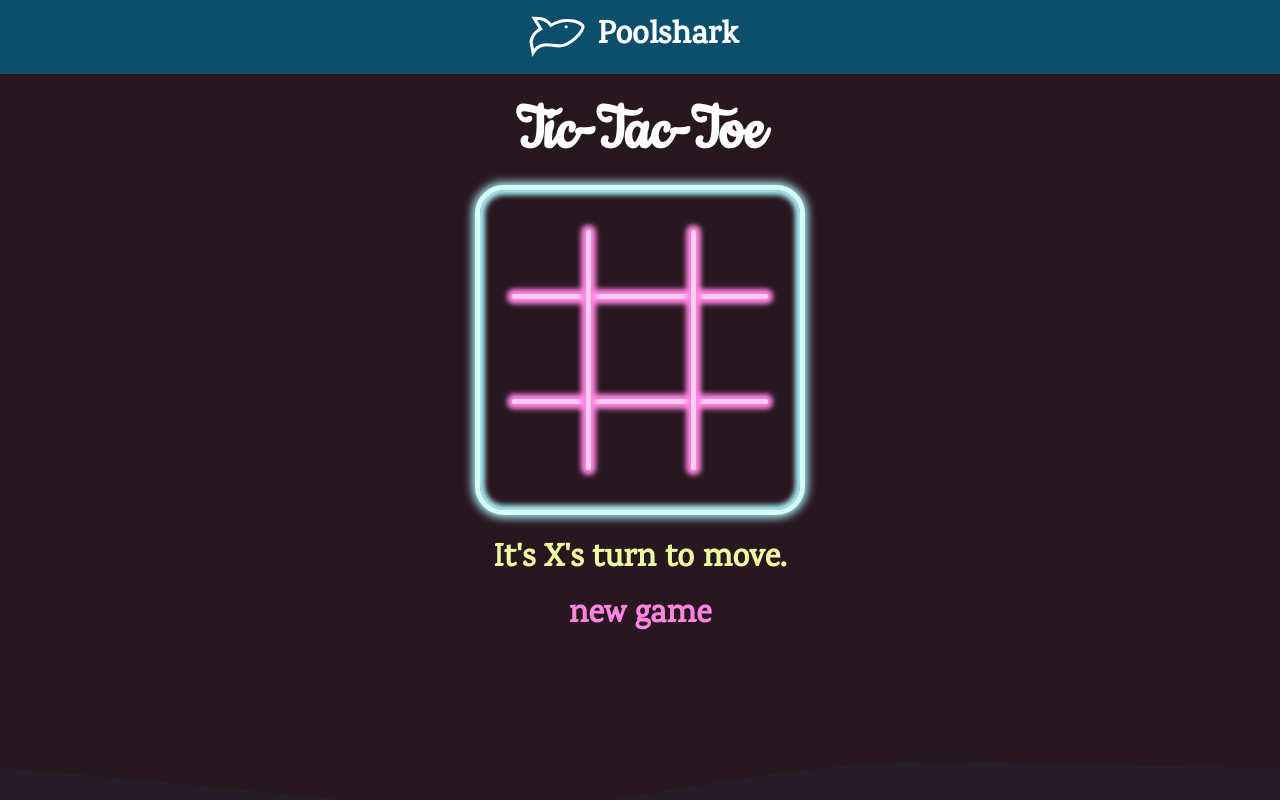
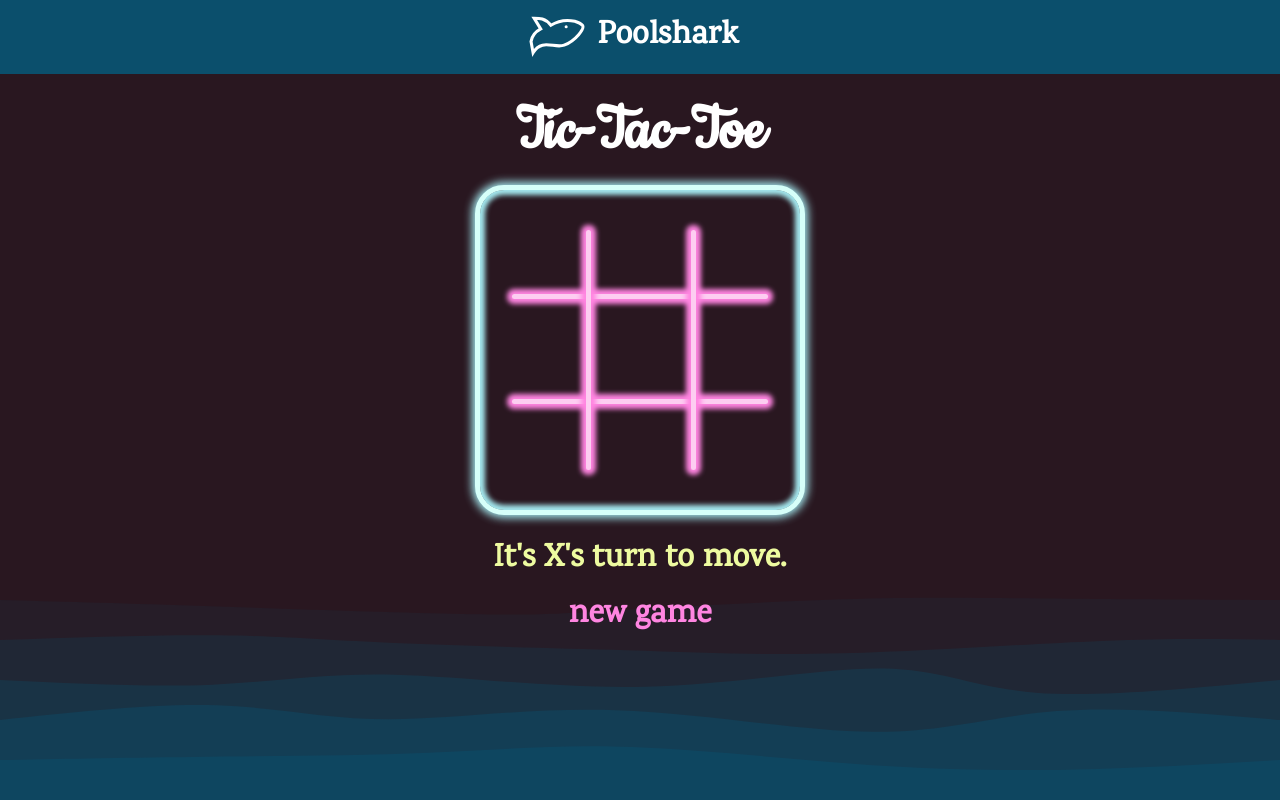
Before and after one commit to houstonmp/poolshark, a React (Create React App) app: page / in a window 1280 px wide. Shown: the top 800 px of the page. Built offline with nearby package versions, Linux system fonts and the light colour scheme.

Commit message:
Fix bottomImage styling

```diff
--- a/src/App.js
+++ b/src/App.js
@@ -10,7 +10,7 @@ export default function App() {
       <h1>Tic-Tac-Toe</h1>
       <GameComponent></GameComponent>
 
-      <BottomImage />
+
     </div>
   );
 }
--- a/src/components/BottomImage.jsx
+++ b/src/components/BottomImage.jsx
@@ -1,11 +1,12 @@
 const BottomImage = () => {
   return (
     <svg
+      className="bottomImage"
+      preserveAspectRatio="none"
       width="100%"
       viewBox="0 0 1920 1080"
       xmlns="http://www.w3.org/2000/svg"
     >
-      <rect width="1920" height="1080" fill="#291720" />
       <path
         d="M 0,1080 C 0,1080 0,180 0,180 C 83.95128205128205,186.74615384615385 167.9025641025641,193.49230769230766 295,206 C 422.0974358974359,218.50769230769234 592.3410256410257,236.77692307692308 694,243 C 795.6589743589743,249.22307692307692 828.7333333333333,243.40000000000003 917,228 C 1005.2666666666667,212.59999999999997 1148.725641025641,187.6230769230769 1262,177 C 1375.274358974359,166.3769230769231 1458.3641025641027,170.1076923076923 1563,173 C 1667.6358974358973,175.8923076923077 1793.8179487179486,177.94615384615383 1920,180 C 1920,180 1920,1080 1920,1080 Z"
         fill="#0b4f6c"
--- a/src/index.js
+++ b/src/index.js
@@ -1,5 +1,6 @@
 import { StrictMode } from "react";
 import { createRoot } from "react-dom/client";
+import BottomImage from "./components/BottomImage";
 
 import App from "./App";
 
@@ -9,5 +10,6 @@ const root = createRoot(rootElement);
 root.render(
   <StrictMode>
     <App />
+    <BottomImage />
   </StrictMode>
 );
--- a/src/styles.css
+++ b/src/styles.css
@@ -6,10 +6,13 @@
 }
 
 body {
-  background-color: #291720;
+  background: #291720;
+  /* background-image: url("./assets/tile_background.png"); */
   color: white;
   padding: 0;
   margin: 0;
+  position: relative;
+  min-height: 100vh;
 
   /* font-family: "Noto Sans Miao", sans-serif; */
   /* font-family: "Noto Sans Miao", sans-serif; */
@@ -43,3 +46,10 @@ body h2 {
   color: white;
   filter: drop-shadow(0 2px 3px #ff85e1);
 }
+
+.bottomImage {
+  position: absolute;
+  bottom: 0;
+  z-index: -1;
+  max-height: 30vh;
+}
```
Also changed, not shown: src/assets/bottomImage.svg (deleted), src/assets/tile_background.png (added).
